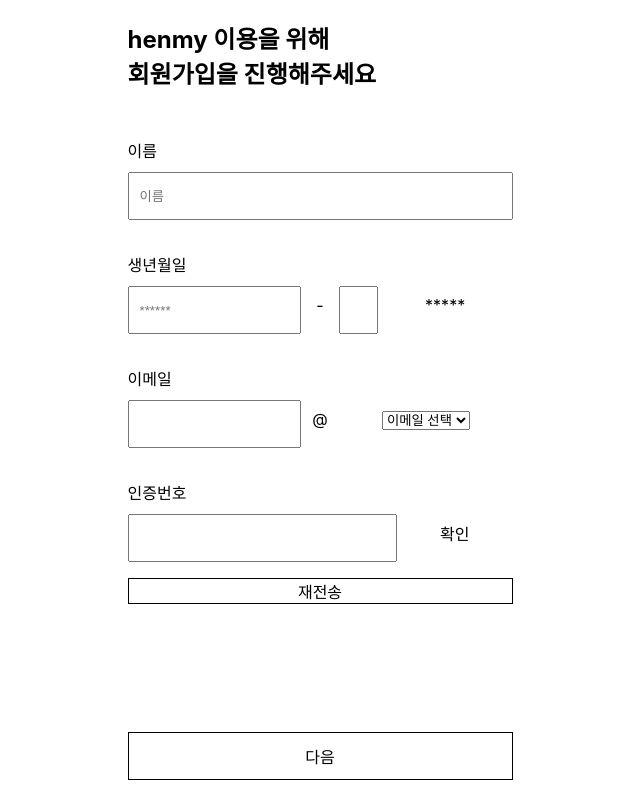
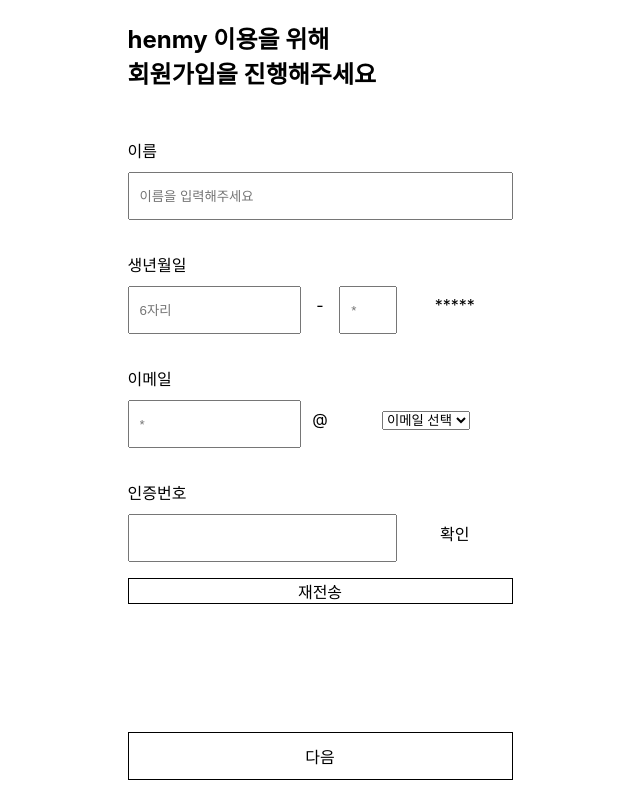
Before and after one commit to CAMELOMANIAC/MapAPP-frontend, a React (Create React App) app: page /register in a window 1280 px wide. Shown: the whole page, without its empty margins (320-960 px from the left). Built offline with nearby package versions, Linux system fonts and the light colour scheme.

Commit message:
feat: RegisterProgress1 플레이스홀더 수정 및 유효성검사 정규식 수정

```diff
--- a/src/components/RegisterProgress1.tsx
+++ b/src/components/RegisterProgress1.tsx
@@ -48,11 +48,11 @@ const RegisterProgress1 = ({ handleSubmit, onSubmit, register, errors, setIsAuth
               required: { value: true, message: "이름을 입력해주세요" },
               pattern: {
                 value: /^[a-zA-Z가-힣\s'-]{2,50}$/,
-                message: "이름은 한글자 이상 50자 미만의 영어, 한국어만 허용합니다.",
+                message: "이름은 영문또는 한글로 2~50자 이내로 입력해주세요",
               },
             })}
             type="text"
-            placeholder="이름"
+            placeholder="이름을 입력해주세요"
             id="name"
           />
           {errors.name && <span>{errors.name.message}</span>}
@@ -70,18 +70,18 @@ const RegisterProgress1 = ({ handleSubmit, onSubmit, register, errors, setIsAuth
                   },
                 })}
                 type="number"
-                placeholder="******"
+                placeholder="6자리"
                 id="birthDay"
               />
             </InputDivider>
             <InputDivider width={10}>-</InputDivider>
-            <InputDivider width={10}>
+            <InputDivider width={15}>
               <Input
                 {...register("gender", {
                   required: { value: true, message: "주민번호 첫째자리를 입력해주세요" },
-                  pattern: {
-                    value: /^\d{1}$/,
-                    message: "알맞은 주민번호 형식이 아닙니다.",
+                  minLength: {
+                    value: 1,
+                    message: "주민번호 첫째 자리 숫자를 입력해주세요",
                   },
                 })}
                 type="number"
@@ -89,13 +89,12 @@ const RegisterProgress1 = ({ handleSubmit, onSubmit, register, errors, setIsAuth
                 id="gender"
               />
             </InputDivider>
-            <InputDivider width={35}>*****</InputDivider>
+            <InputDivider width={30}>*****</InputDivider>
           </InputContainer>
           {(errors.birthDay || errors.gender) && (
             <span>{errors.gender ? errors.gender.message : errors.birthDay && errors.birthDay.message}</span>
           )}
         </Label>
-
         <Label htmlFor="emailLocal">
           이메일
           <InputContainer>
@@ -104,11 +103,12 @@ const RegisterProgress1 = ({ handleSubmit, onSubmit, register, errors, setIsAuth
                 {...register("emailLocal", {
                   required: { value: true, message: "이메일 계정이름을 입력해주세요" },
                   pattern: {
-                    value: /.+/,
-                    message: "생년월일 6자리를 입력해주세요",
+                    value: /^[a-zA-Z0-9][a-zA-Z0-9._-]{0,63}$/,
+                    message: "유효한 이메일 계정이름을 입력해주세요",
                   },
                 })}
                 type="string"
+                placeholder="*"
                 id="emailLocal"
               />
             </InputDivider>
```
